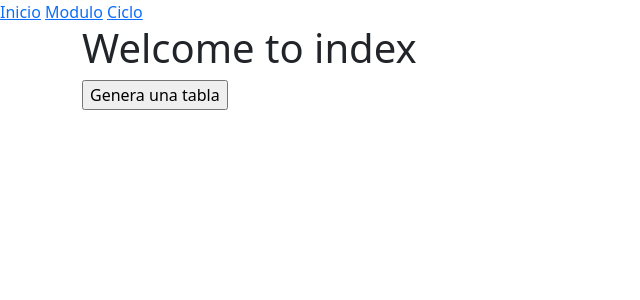
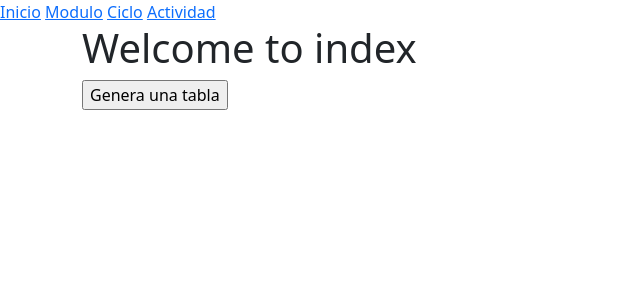
Before and after one commit to juancabrera-r/projecto_act, a Django app: page / in a window 1280 px wide. Shown: the top 300 px of the page, without its empty margins (0-640 px from the left). Run offline with Django 4.2, Linux system fonts and the light colour scheme; some libraries are stand-ins or nearby versions.

Commit message:
Se crea la url relativa "actividad"

```diff
--- a/calc_app/urls.py
+++ b/calc_app/urls.py
@@ -9,6 +9,7 @@ urlpatterns = [
     # path('relative/', views.relative, name='relative'),
     path('modulo/', views.modulo_view, name='modulo'),
     path('ciclo/', views.ciclo_view, name='ciclo'),
+    path('actividad/', views.act_view, name='actividad'),
     path('ciclo_new/', views.ciclo_new, name='ciclo_new'),
     path('modulo_new/', views.modulo_new, name='modulo_new'),
 ]
--- a/calc_app/views.py
+++ b/calc_app/views.py
@@ -27,6 +27,9 @@ def ciclo_view(request):
 def modulo_view(request):
     form = ModuloForm()
     return render(request, 'modulo.html', {'form':form})
+
+def act_view(request):
+    return render(request, 'actividad.html')
 
 #Formulario para crear un nuevo módulo
 def modulo_new(request):
--- a/templates/base.html
+++ b/templates/base.html
@@ -17,6 +17,7 @@
     <a href="{% url 'index' %}">Inicio</a>
     <a href="{% url 'calc_app:modulo' %}">Modulo</a>
     <a href="{% url 'calc_app:ciclo' %}">Ciclo</a>
+    <a href="{% url 'calc_app:actividad' %}">Actividad</a>
 <!--    <a href="{% url 'admin:index' %}">Admin page</a>-->
 
 
```
Also changed, not shown: templates/actividad.html (added, +14 -0 lines).
